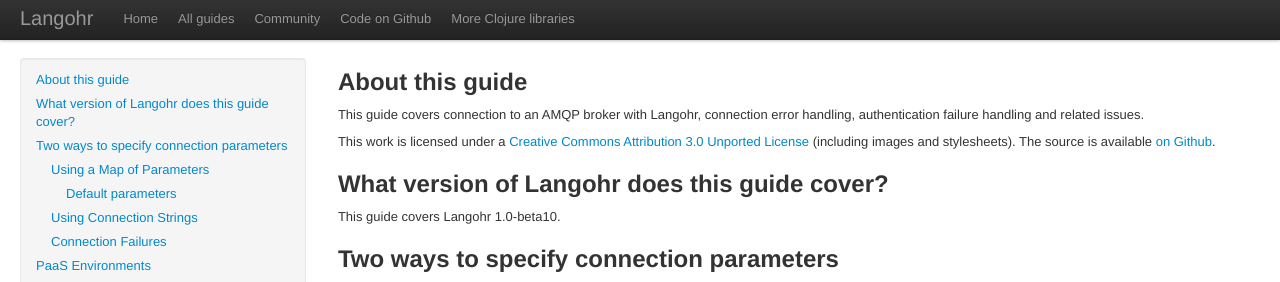
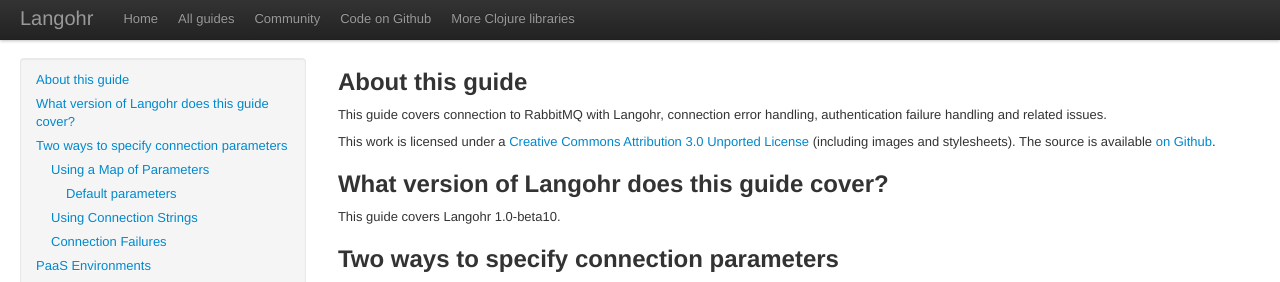
Before and after one commit to glorphindale/langohr.docs, a Jekyll site: the page built from articles/connecting.md, in a window 1280 px wide and 900 px high. Shown: the top 282 px of the window. Built offline with Jekyll 4.4.1, drawn with Linux system fonts in a browser that asks for light colours; some web fonts are replaced.

Commit message:
Langohr is only tested against RabbitMQ

```diff
--- a/articles/connecting.md
+++ b/articles/connecting.md
@@ -5,7 +5,7 @@
 
 ## About this guide
 
-This guide covers connection to an AMQP broker with Langohr, connection error handling, authentication failure handling and related issues.
+This guide covers connection to RabbitMQ with Langohr, connection error handling, authentication failure handling and related issues.
 
 This work is licensed under a <a rel="license" href="http://creativecommons.org/licenses/by/3.0/">Creative Commons Attribution 3.0 Unported License</a>
 (including images and stylesheets). The source is available [on Github](https://github.com/clojurewerkz/langohr.docs).
```
